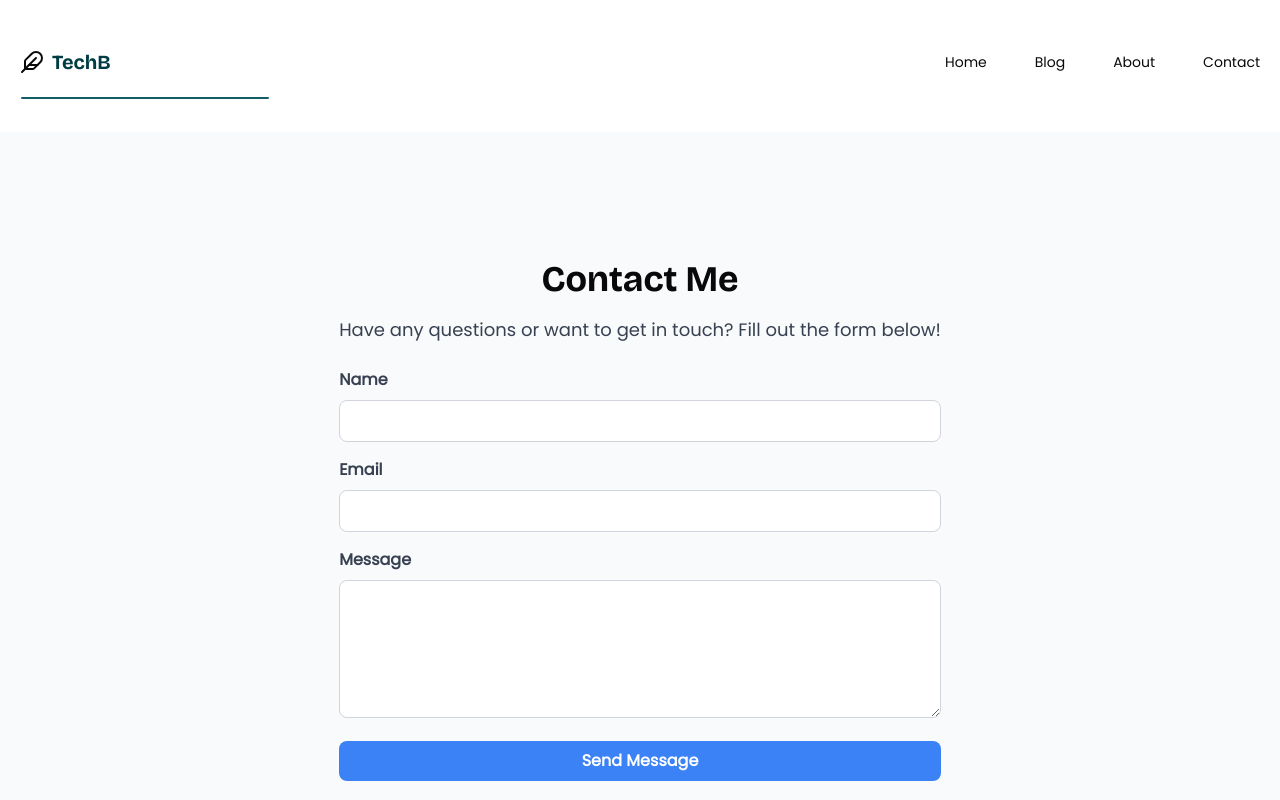
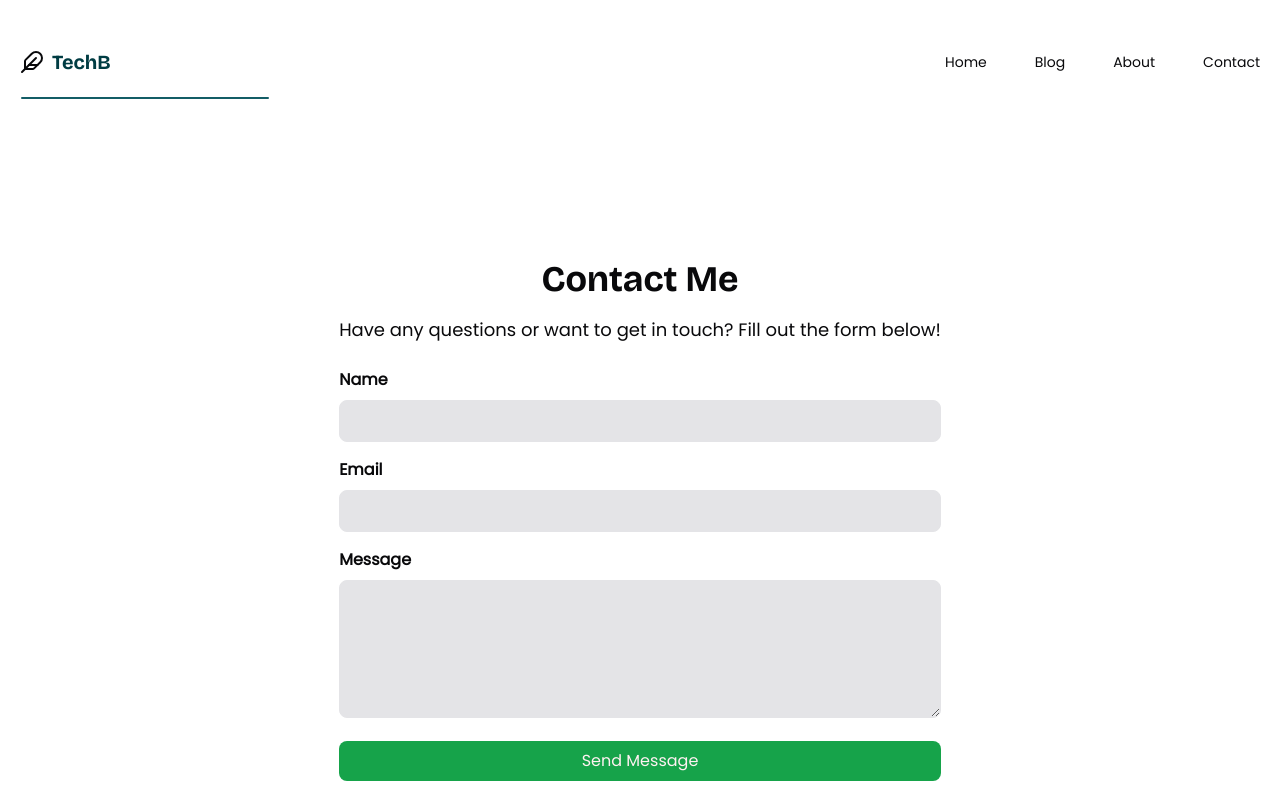
Before and after one commit to Dainwi/techB, a Next.js app: page /contact in a window 1280 px wide. Shown: the top 800 px of the page. Built offline with nearby package versions, Linux system fonts and the light colour scheme.

Commit message:
them update

```diff
--- a/app/about/page.tsx
+++ b/app/about/page.tsx
@@ -40,7 +40,7 @@
   }, []);
 
   return (
-    <section className="w-full py-12 md:py-24 lg:py-32 bg-gray-50">
+    <section className="w-full py-12 md:py-24 lg:py-32 bg-[hsl(var(--background))] text-[hsl(var(--foreground))]">
       <div className="container mx-auto px-4 md:px-6">
         <div className="flex flex-col items-center text-center space-y-6">
           <div className="w-32 h-32 md:w-48 md:h-48 rounded-full overflow-hidden">
@@ -54,33 +54,33 @@
           </div>
           <div className="max-w-2xl">
             <h1 className="text-4xl font-bold mb-4">About Me</h1>
-            <p className="text-lg text-gray-700 mb-6">
+            <p className="text-lg mb-6">
               Hi, I&apos;m Dainwi, a full stack developer passionate about building web applications
               and contributing to open-source projects. I love to explore new technologies
               and help people solve problems through code.
             </p>
             <h2 className="text-2xl font-semibold mb-4">Skills</h2>
             <ul className="flex flex-wrap justify-center space-x-4 mb-6">
-              <li className="bg-blue-100 text-blue-800 px-4 py-2 my-3 rounded-full">JavaScript</li>
-              <li className="bg-blue-100 text-blue-800 px-4 py-2 my-3 rounded-full">React</li>
-              <li className="bg-blue-100 text-blue-800 px-4 py-2 my-3 rounded-full">Node.js</li>
-              <li className="bg-blue-100 text-blue-800 px-4 py-2 my-3 rounded-full">Next.js</li>
-              <li className="bg-blue-100 text-blue-800 px-4 py-2 my-3 rounded-full">Appwrite</li>
-              <li className="bg-blue-100 text-blue-800 px-4 py-2 my-3 rounded-full">Tailwind CSS</li>
+              <li className="bg-[hsl(var(--secondary))] text-[hsl(var(--secondary-foreground))] px-4 py-2 my-3 rounded-full">JavaScript</li>
+              <li className="bg-[hsl(var(--secondary))] text-[hsl(var(--secondary-foreground))] px-4 py-2 my-3 rounded-full">React</li>
+              <li className="bg-[hsl(var(--secondary))] text-[hsl(var(--secondary-foreground))] px-4 py-2 my-3 rounded-full">Node.js</li>
+              <li className="bg-[hsl(var(--secondary))] text-[hsl(var(--secondary-foreground))] px-4 py-2 my-3 rounded-full">Next.js</li>
+              <li className="bg-[hsl(var(--secondary))] text-[hsl(var(--secondary-foreground))] px-4 py-2 my-3 rounded-full">Appwrite</li>
+              <li className="bg-[hsl(var(--secondary))] text-[hsl(var(--secondary-foreground))] px-4 py-2 my-3 rounded-full">Tailwind CSS</li>
             </ul>
             <h2 className="text-2xl font-semibold mb-4">Projects</h2>
             <div className="grid grid-cols-1 sm:grid-cols-2 lg:grid-cols-3 gap-4">
               {error ? (
-                <p className="text-red-500">{error}</p>
+                <p className="text-[hsl(var(--destructive))]">{error}</p>
               ) : (
                 repositories.map((repo) => (
-                  <div key={repo.id} className="p-4 bg-white rounded-lg shadow-md hover:shadow-lg transition-shadow duration-300">
+                  <div key={repo.id} className="p-4 bg-[hsl(var(--card))] text-[hsl(var(--card-foreground))] rounded-lg shadow-md hover:shadow-lg transition-shadow duration-300">
                     <h3 className="text-xl font-bold">
-                      <a href={repo.html_url} target="_blank" rel="noopener noreferrer" className="text-blue-600 hover:underline">
+                      <a href={repo.html_url} target="_blank" rel="noopener noreferrer" className="text-[hsl(var(--primary))] hover:underline">
                         {repo.name}
                       </a>
                     </h3>
-                    <p className="text-gray-700 mt-2">{repo.description}</p>
+                    <p className="mt-2">{repo.description}</p>
                   </div>
                 ))
               )}
--- a/app/contact/page.tsx
+++ b/app/contact/page.tsx
@@ -47,17 +47,17 @@
   };
 
   return (
-    <section className="w-full py-12 md:py-24 lg:py-32 bg-gray-50">
+    <section className="w-full py-12 md:py-24 lg:py-32 bg-[hsl(var(--background))] text-[hsl(var(--foreground))]">
       <div className="container mx-auto px-4 md:px-6">
         <div className="flex flex-col items-center text-center space-y-6">
           <div className="max-w-2xl">
             <h1 className="text-4xl font-bold mb-4">Contact Me</h1>
-            <p className="text-lg text-gray-700 mb-6">
+            <p className="text-lg mb-6">
               Have any questions or want to get in touch? Fill out the form below!
             </p>
             <form onSubmit={handleSubmit} className="space-y-4">
               <div>
-                <label htmlFor="name" className="block text-left text-gray-700 font-semibold mb-2">
+                <label htmlFor="name" className="block text-left font-semibold mb-2">
                   Name
                 </label>
                 <input
@@ -66,12 +66,12 @@
                   name="name"
                   value={formData.name}
                   onChange={handleChange}
-                  className="w-full px-4 py-2 border border-gray-300 rounded-lg"
+                  className="w-full px-4 py-2 border border-[hsl(var(--border))] bg-[hsl(var(--input))] rounded-lg"
                   required
                 />
               </div>
               <div>
-                <label htmlFor="email" className="block text-left text-gray-700 font-semibold mb-2">
+                <label htmlFor="email" className="block text-left font-semibold mb-2">
                   Email
                 </label>
                 <input
@@ -80,12 +80,12 @@
                   name="email"
                   value={formData.email}
                   onChange={handleChange}
-                  className="w-full px-4 py-2 border border-gray-300 rounded-lg"
+                  className="w-full px-4 py-2 border border-[hsl(var(--border))] bg-[hsl(var(--input))] rounded-lg"
                   required
                 />
               </div>
               <div>
-                <label htmlFor="message" className="block text-left text-gray-700 font-semibold mb-2">
+                <label htmlFor="message" className="block text-left font-semibold mb-2">
                   Message
                 </label>
                 <textarea
@@ -93,19 +93,19 @@
                   name="message"
                   value={formData.message}
                   onChange={handleChange}
-                  className="w-full px-4 py-2 border border-gray-300 rounded-lg"
+                  className="w-full px-4 py-2 border border-[hsl(var(--border))] bg-[hsl(var(--input))] rounded-lg"
                   rows={5}
                   required
                 ></textarea>
               </div>
               <button
                 type="submit"
-                className="w-full bg-blue-500 text-white font-semibold px-4 py-2 rounded-lg hover:bg-blue-600 transition-colors duration-300"
+                className="w-full bg-[hsl(var(--primary))] text-[hsl(var(--primary-foreground))]  px-4 py-2 rounded-lg hover:bg-[hsl(var(--primary))]/80 transition-colors duration-300"
               >
                 Send Message
               </button>
             </form>
-            {status && <p className="mt-4 text-lg text-gray-700">{status}</p>}
+            {status && <p className="mt-4 text-lg">{status}</p>}
           </div>
         </div>
       </div>
```
